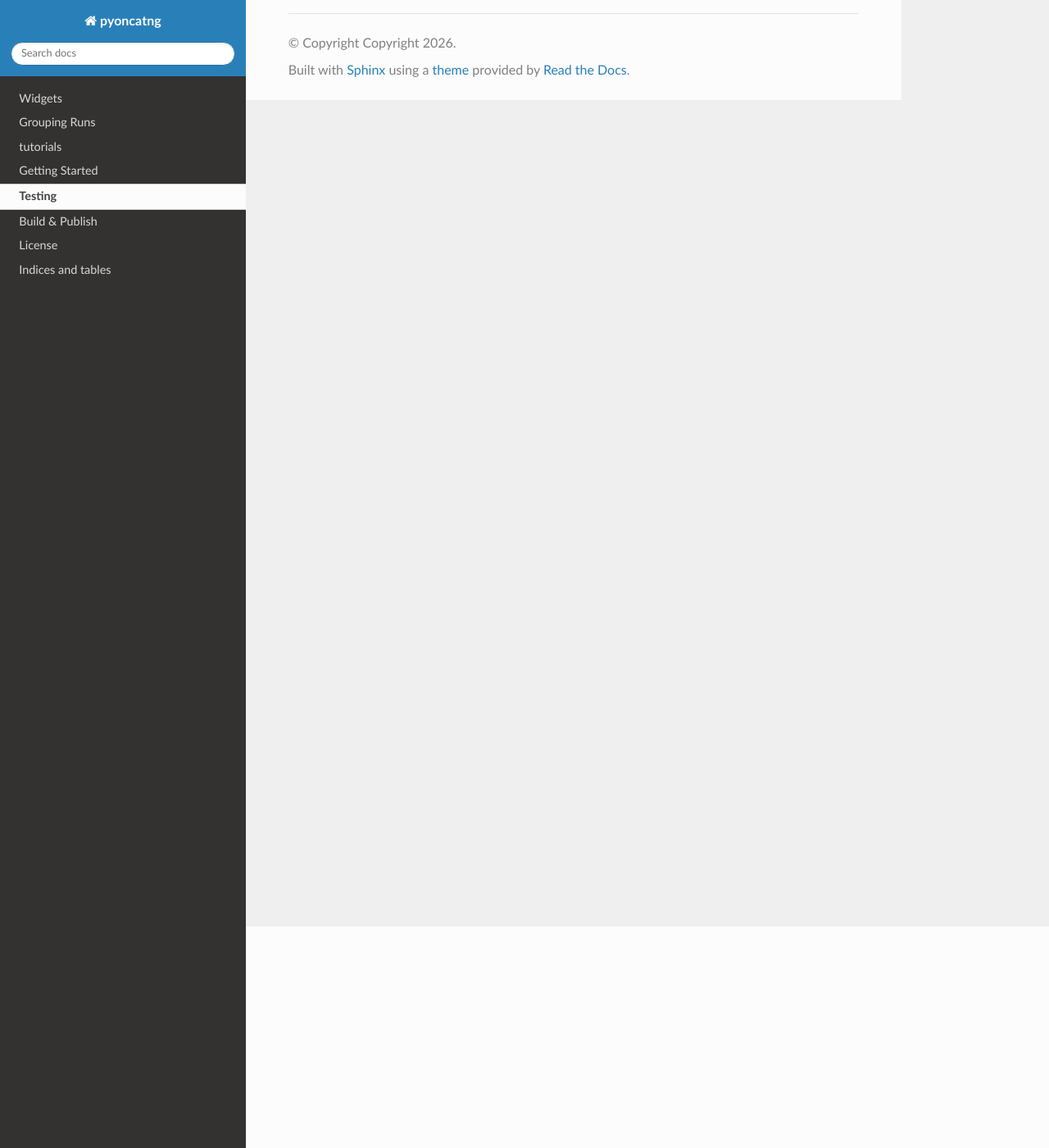
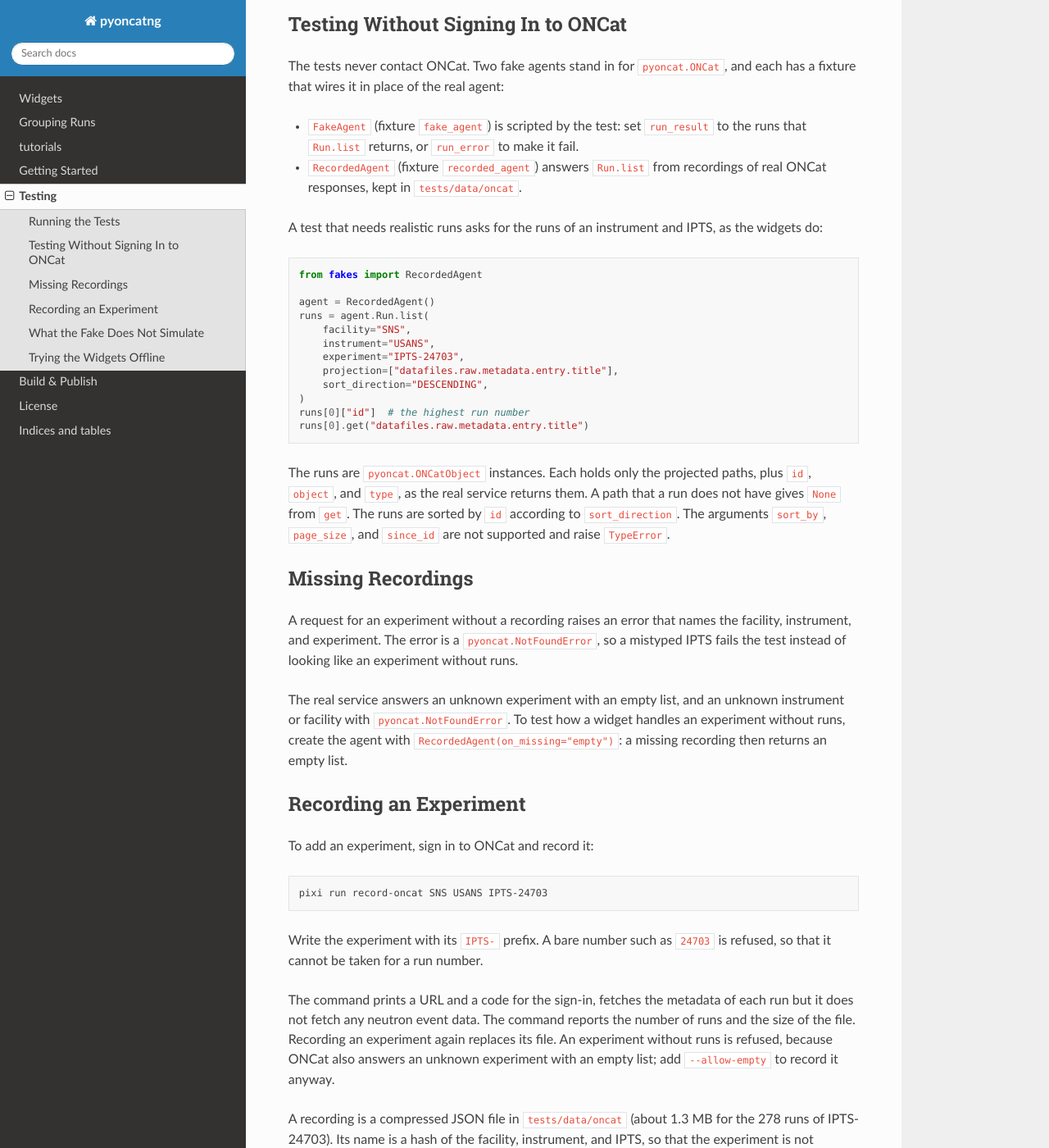
Before and after one commit to neutrons/pyoncatng, a Sphinx documentation site: the page built from docs/testing.rst, in a window 1280 px wide and 1400 px high, scrolled down 270 px. Shown: the whole window at 82% size. Built offline with Sphinx 7.4.7 and the Read the Docs theme 3.1.0, drawn with Linux system fonts in a browser that asks for light colours; the version number is read from the project's files by our own code; some of the changed text lies outside the part shown.

Commit message:
Document the recorded ONCat fake and the record-oncat command (#17)
Describe the FakeAgent and RecordedAgent fixtures, what the recorded agent
returns and rejects, the behavior for missing recordings, how to record an
experiment and how recordings are named, what the fake does not simulate, and
how to try the widgets offline with the recorded pages of the test application.

Co-Authored-By: Claude Sonnet 5.5 <noreply@anthropic.com>

```diff
--- a/docs/testing.rst
+++ b/docs/testing.rst
@@ -1,6 +1,109 @@
 Testing
 =======
+
+Running the Tests
+-----------------
 
 .. code-block:: bash
 
    pixi run test
+
+Testing Without Signing In to ONCat
+-----------------------------------
+
+The tests never contact ONCat. Two fake agents stand in for ``pyoncat.ONCat``, and each has a fixture that wires it
+in place of the real agent:
+
+* ``FakeAgent`` (fixture ``fake_agent``) is scripted by the test: set ``run_result`` to the runs that ``Run.list``
+  returns, or ``run_error`` to make it fail.
+* ``RecordedAgent`` (fixture ``recorded_agent``) answers ``Run.list`` from recordings of real ONCat responses, kept
+  in ``tests/data/oncat``.
+
+A test that needs realistic runs asks for the runs of an instrument and IPTS, as the widgets do:
+
+.. code-block:: python
+
+   from fakes import RecordedAgent
+
+   agent = RecordedAgent()
+   runs = agent.Run.list(
+       facility="SNS",
+       instrument="USANS",
+       experiment="IPTS-24703",
+       projection=["datafiles.raw.metadata.entry.title"],
+       sort_direction="DESCENDING",
+   )
+   runs[0]["id"]  # the highest run number
+   runs[0].get("datafiles.raw.metadata.entry.title")
+
+The runs are ``pyoncat.ONCatObject`` instances. Each holds only the projected paths, plus ``id``, ``object``, and
+``type``, as the real service returns them. A path that a run does not have gives ``None`` from ``get``. The runs
+are sorted by ``id`` according to ``sort_direction``. The arguments ``sort_by``, ``page_size``, and ``since_id`` are
+not supported and raise ``TypeError``.
+
+Missing Recordings
+------------------
+
+A request for an experiment without a recording raises an error that names the facility, instrument, and
+experiment. The error is a ``pyoncat.NotFoundError``, so a mistyped IPTS fails the test instead of looking like an
+experiment without runs.
+
+The real service answers an unknown experiment with an empty list, and an unknown instrument or facility with
+``pyoncat.NotFoundError``. To test how a widget handles an experiment without runs, create the agent with
+``RecordedAgent(on_missing="empty")``: a missing recording then returns an empty list.
+
+Recording an Experiment
+-----------------------
+
+To add an experiment, sign in to ONCat and record it:
+
+.. code-block:: bash
+
+   pixi run record-oncat SNS USANS IPTS-24703
+
+Write the experiment with its ``IPTS-`` prefix. A bare number such as ``24703`` is refused, so that it cannot be
+taken for a run number.
+
+The command prints a URL and a code for the sign-in, fetches the metadata of each run but it does not
+fetch any neutron event data.
+The command reports the number of runs and the size of the file.
+Recording an experiment again replaces its
+file. An experiment without runs is refused, because ONCat also answers an unknown experiment with an empty list;
+add ``--allow-empty`` to record it anyway.
+
+A recording is a compressed JSON file in ``tests/data/oncat`` (about 1.3 MB for the 278 runs of IPTS-24703). Its
+name is a hash of the facility, instrument, and IPTS, so that the experiment is not obvious from a directory
+listing. This hides the name only; it is not encryption. The name of a recording is computed with:
+
+.. code-block:: python
+
+   from recordings import recording_name
+
+   recording_name("SNS", "USANS", "IPTS-24703")
+
+A recording holds the real run metadata of the experiment and is committed to a public repository. Record only
+experiments that may be published.
+
+What the Fake Does Not Simulate
+-------------------------------
+
+The recorded agent does not simulate authentication or token refresh, pagination, or sorting by anything other than
+the run number. Use ``FakeAgent`` to script a failure such as an expired session.
+
+Trying the Widgets Offline
+--------------------------
+
+The test application serves pages that use the recordings, so the widgets can be tried without signing in. Start it:
+
+.. code-block:: bash
+
+   pixi run python tests/nicegui_main.py
+
+The application has no page at its root address, so the message ``http://127.0.0.1:8080/ not found`` in the output
+(and a "not found" page if a browser opens there) is expected. Open one of these pages in a browser instead:
+
+* ``http://localhost:8080/iptstable-recorded`` shows the runs of an experiment in a table.
+* ``http://localhost:8080/iptsrungroupfrozentable-recorded`` shows the same runs grouped by title.
+
+Enter ``IPTS-24703`` in the ``IPTS:`` field and press Load. The widgets also accept the bare number ``24703``. An
+IPTS without a recording shows the message "Could not load runs for IPTS-...: No recording for ...".
```
